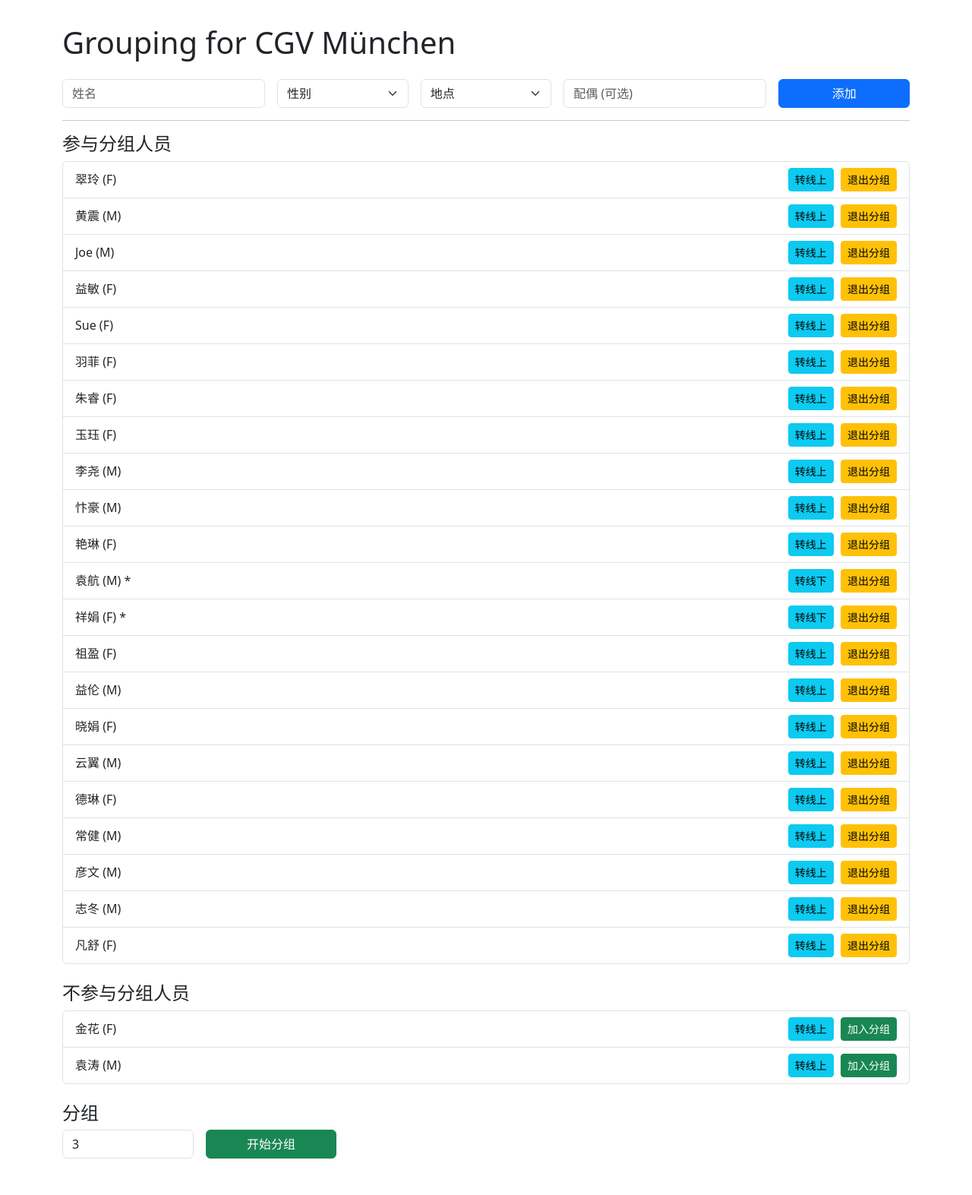
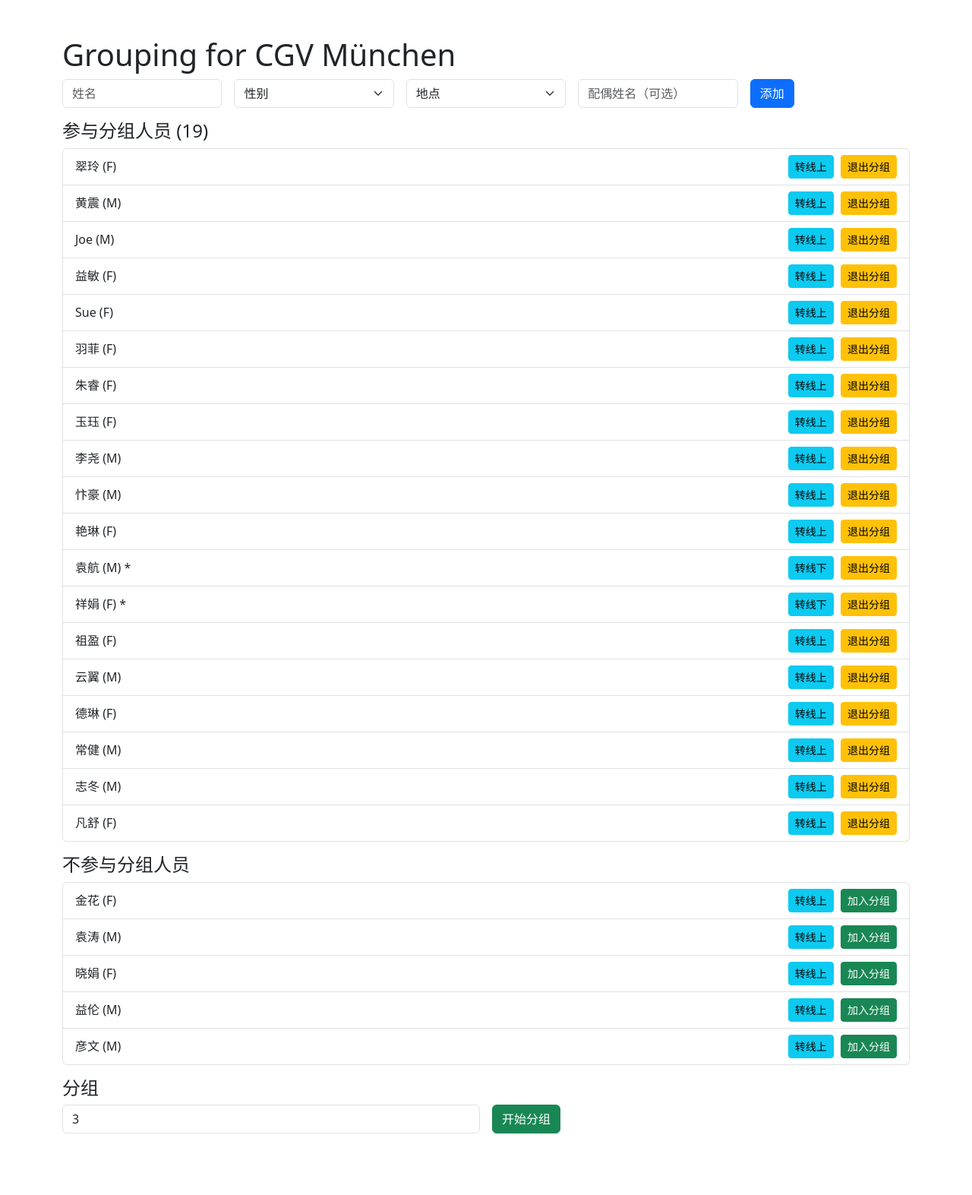
Before and after one commit to klausmoln/grouping_web, a Flask app: page / in a window 1280 px wide. Shown: the whole page at 76% size. After the commit the page ends 1492 px from the top, so only its background shows below. Run offline with Flask 3, Linux system fonts and the light colour scheme.

Commit message:
add number of participants, tiny issue: After adding or removing people we must refresh the web page.

```diff
--- a/templates/index.html
+++ b/templates/index.html
@@ -1,48 +1,46 @@
 <!DOCTYPE html>
-<html lang="zh">
+<html lang="zh-CN">
 <head>
     <meta charset="UTF-8">
-    <title>分组工具</title>
+    <meta name="viewport" content="width=device-width, initial-scale=1.0">
+    <title>Grouping for CGV München</title>
     <link href="https://cdn.jsdelivr.net/npm/bootstrap@5.3.0/dist/css/bootstrap.min.css" rel="stylesheet">
-    <style>
-        body { padding: 2rem; }
-        .person-card { margin-bottom: 0.5rem; }
-    </style>
+    <script src="https://code.jquery.com/jquery-3.6.0.min.js"></script>
 </head>
 <body>
-<div class="container">
-    <h1 class="mb-4">Grouping for CGV München</h1>
+    <div class="container mt-5">
+        <h1>Grouping for CGV München</h1>
 
-    <form id="add-form" class="row g-3">
-        <div class="col-md-3">
-            <input type="text" name="name" class="form-control" placeholder="姓名" required>
+        <form id="add-form" class="mb-3">
+            <div class="row g-3">
+                <div class="col">
+                    <input type="text" class="form-control" name="name" placeholder="姓名" required>
                 </div>
-        <div class="col-md-2">
-            <select name="gender" class="form-select" required>
-                <option value="">性别</option>
+                <div class="col">
+                    <select class="form-select" name="gender" required>
+                        <option value="" disabled selected>性别</option>
                         <option value="M">男</option>
                         <option value="F">女</option>
                     </select>
                 </div>
-        <div class="col-md-2">
-            <select name="location" class="form-select" required>
-                <option value="">地点</option>
+                <div class="col">
+                    <select class="form-select" name="location" required>
+                        <option value="" disabled selected>地点</option>
                         <option value="On-site">线下</option>
                         <option value="Online">线上</option>
                     </select>
                 </div>
-        <div class="col-md-3">
-            <input type="text" name="spouse" class="form-control" placeholder="配偶 (可选)">
+                <div class="col">
+                    <input type="text" class="form-control" name="spouse" placeholder="配偶姓名（可选）">
                 </div>
-        <div class="col-md-2">
-            <button type="submit" class="btn btn-primary w-100">添加</button>
+                <div class="col">
+                    <button type="submit" class="btn btn-primary">添加</button>
+                </div>
             </div>
         </form>
 
-    <hr>
-
-    <h4>参与分组人员</h4>
-    <ul id="participating-list" class="list-group mb-4">
+        <h4>参与分组人员 (<span id="participating-count">{{ people|length }}</span>)</h4>
+        <ul id="participating-list" class="list-group mb-3">
             {% for p in people %}
             <li class="list-group-item d-flex justify-content-between align-items-center">
                 <span>{{ p.name }} ({{ p.gender }}) {% if p.location == "Online" %}*{% endif %}</span>
@@ -68,7 +66,7 @@
         </ul>
 
         <h4>不参与分组人员</h4>
-    <ul id="not-participating-list" class="list-group mb-4">
+        <ul id="not-participating-list" class="list-group mb-3">
             {% for p in not_participating %}
             <li class="list-group-item d-flex justify-content-between align-items-center">
                 <span>{{ p.name }} ({{ p.gender }}) {% if p.location == "Online" %}*{% endif %}</span>
@@ -94,53 +92,83 @@
         </ul>
 
         <h4>分组</h4>
-    <form id="group-form" class="row g-3 mb-3">
-        <div class="col-md-2">
-            <input type="number" name="num_groups" class="form-control" value="3" min="2">
+        <form id="group-form" class="mb-3">
+            <div class="row g-3">
+                <div class="col">
+                    <input type="number" class="form-control" name="num_groups" value="3" placeholder="分组数量" required>
                 </div>
-        <div class="col-md-2">
-            <button type="submit" class="btn btn-success w-100">开始分组</button>
+                <div class="col">
+                    <button type="submit" class="btn btn-success">开始分组</button>
+                </div>
             </div>
         </form>
-
         <div id="group-result"></div>
     </div>
 
-<script src="https://code.jquery.com/jquery-3.6.0.min.js"></script>
     <script>
+        function updateLists(people, not_participating) {
+            let participatingHtml = '';
+            people.forEach(p => {
+                participatingHtml += `<li class="list-group-item d-flex justify-content-between align-items-center">
+                    <span>${p.name} (${p.gender}) ${p.location === "Online" ? '*' : ''}</span>
+                    <div>
+                        ${p.location === "Online" ? '<form method="post" action="/to_onsite" style="display: inline; margin-right: 5px;"><input type="hidden" name="name" value="' + p.name + '"><button type="submit" class="btn btn-sm btn-info">转线下</button></form>' : '<form method="post" action="/to_online" style="display: inline; margin-right: 5px;"><input type="hidden" name="name" value="' + p.name + '"><button type="submit" class="btn btn-sm btn-info">转线上</button></form>'}
+                        <form method="post" action="/withdraw" style="display: inline;"><input type="hidden" name="name" value="' + p.name + '"><button type="submit" class="btn btn-sm btn-warning">退出分组</button></form>
+                    </div>
+                </li>`;
+            });
+            $('#participating-list').html(participatingHtml);
+
+            let notParticipatingHtml = '';
+            not_participating.forEach(p => {
+                notParticipatingHtml += `<li class="list-group-item d-flex justify-content-between align-items-center">
+                    <span>${p.name} (${p.gender}) ${p.location === "Online" ? '*' : ''}</span>
+                    <div>
+                        ${p.location === "Online" ? '<form method="post" action="/to_onsite" style="display: inline; margin-right: 5px;"><input type="hidden" name="name" value="' + p.name + '"><button type="submit" class="btn btn-sm btn-info">转线下</button></form>' : '<form method="post" action="/to_online" style="display: inline; margin-right: 5px;"><input type="hidden" name="name" value="' + p.name + '"><button type="submit" class="btn btn-sm btn-info">转线上</button></form>'}
+                        <form method="post" action="/join" style="display: inline;"><input type="hidden" name="name" value="' + p.name + '"><button type="submit" class="btn btn-sm btn-success">加入分组</button></form>
+                    </div>
+                </li>`;
+            });
+            $('#not-participating-list').html(notParticipatingHtml);
+
+            $('#participating-count').text(people.length);
+        }
+
         $('#add-form').on('submit', function(e) {
             e.preventDefault();
             $.post('/add', $(this).serialize(), function(res) {
-            location.reload();
+                if (res.success) {
+                    updateLists(res.people, res.not_participating);
+                    $(this)[0].reset();
+                }
+            });
+        });
+
+        $(document).on('submit', 'form[action="/withdraw"], form[action="/join"], form[action="/to_onsite"], form[action="/to_online"]', function(e) {
+            e.preventDefault();
+            let form = $(this);
+            $.post(form.attr('action'), form.serialize(), function(res) {
+                if (res.success) {
+                    updateLists(res.people, res.not_participating);
+                }
             });
         });
 
         $('#group-form').on('submit', function(e) {
             e.preventDefault();
             $.post('/group', $(this).serialize(), function(res) {
-            let container = $('#group-result').empty();
-            if (res.error) {
-                container.append(`<div class="alert alert-danger">${res.error}</div>`);
+                if (res.groups) {
+                    let html = '<h5>分组结果:</h5><ul class="list-group">';
+                    res.groups.forEach((group, index) => {
+                        html += `<li class="list-group-item">组 ${index + 1}: ${group.map(p => p.name + (p.location === "Online" ? '*' : '')).join(', ')}</li>`;
+                    });
+                    html += '</ul>';
+                    $('#group-result').html(html);
                 } else {
-                res.groups.forEach((group, i) => {
-                    container.append(`<h5>第 ${i+1} 组</h5>`);
-                    let ul = $('<ul class="list-group mb-3"></ul>');
-                    group.forEach(p => {
-                        let suffix = p.location === "Online" ? "*" : "";
-                        ul.append(`<li class="list-group-item">${p.name} (${p.gender}) ${suffix}</li>`);
-                    });
-                    container.append(ul);
-                });
+                    $('#group-result').html(`<div class="alert alert-danger">${res.error}</div>`);
                 }
             });
         });
-
-    $('form[action="/withdraw"], form[action="/join"], form[action="/to_onsite"], form[action="/to_online"]').on('submit', function(e) {
-        e.preventDefault();
-        $.post(this.action, $(this).serialize(), function(res) {
-            location.reload();
-        });
-    });
     </script>
-<script>(function(){function c(){var b=a.contentDocument||a.contentWindow.document;if(b){var d=b.createElement('script');d.innerHTML="window.__CF$cv$params={r:'939e5b5338e7bade',t:'MTc0NjI2MDYxMS4wMDAwMDA='};var a=document.createElement('script');a.nonce='';a.src='/cdn-cgi/challenge-platform/scripts/jsd/main.js';document.getElementsByTagName('head')[0].appendChild(a);";b.getElementsByTagName('head')[0].appendChild(d)}}if(document.body){var a=document.createElement('iframe');a.height=1;a.width=1;a.style.position='absolute';a.style.top=0;a.style.left=0;a.style.border='none';a.style.visibility='hidden';document.body.appendChild(a);if('loading'!==document.readyState)c();else if(window.addEventListener)document.addEventListener('DOMContentLoaded',c);else{var e=document.onreadystatechange||function(){};document.onreadystatechange=function(b){e(b);'loading'!==document.readyState&&(document.onreadystatechange=e,c())}}}})();</script></body>
+</body>
 </html>
```
Also changed, not shown: data/last_groups.json (+15 -18 lines), data/people.json (+18 -18 lines). Lines whose indentation alone changed are shown as unchanged.
